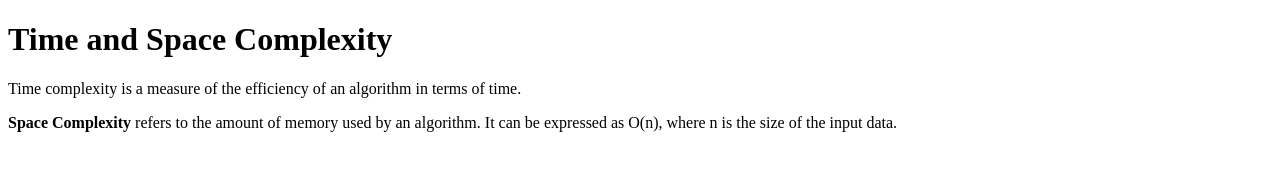
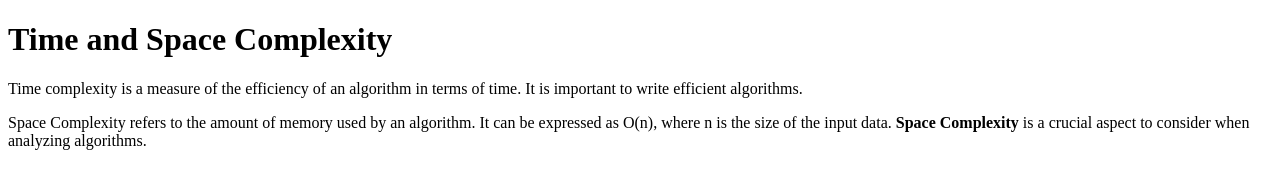
Before and after one commit to acciojob/time-and-space-complexity-Shiva-Prasad83, a website: page main.html in a window 1280 px wide. Drawn offline with Linux system fonts and the light colour scheme.

Commit message:
created a submission

```diff
--- a/main.html
+++ b/main.html
@@ -9,8 +9,8 @@
 <body>
 	<!-- the entire body must be written by student -->
 	<h1>Time and Space Complexity</h1>
-	<p>Time complexity is a measure of the efficiency of an algorithm in terms of time.</p>
-	<p><b>Space Complexity</b> refers to the amount of memory used by an algorithm. It can be expressed as O(n), where n is the size of the input data. </p>
+	<p>Time complexity is a measure of the efficiency of an algorithm in terms of time. It is important to write efficient algorithms.</p>
+	<p>Space Complexity refers to the amount of memory used by an algorithm. It can be expressed as O(n), where n is the size of the input data. <b>Space Complexity</b> is a crucial aspect to consider when analyzing algorithms.</p>
     <script type="text/javascript" src="./script.js">
 </script>
 
```
